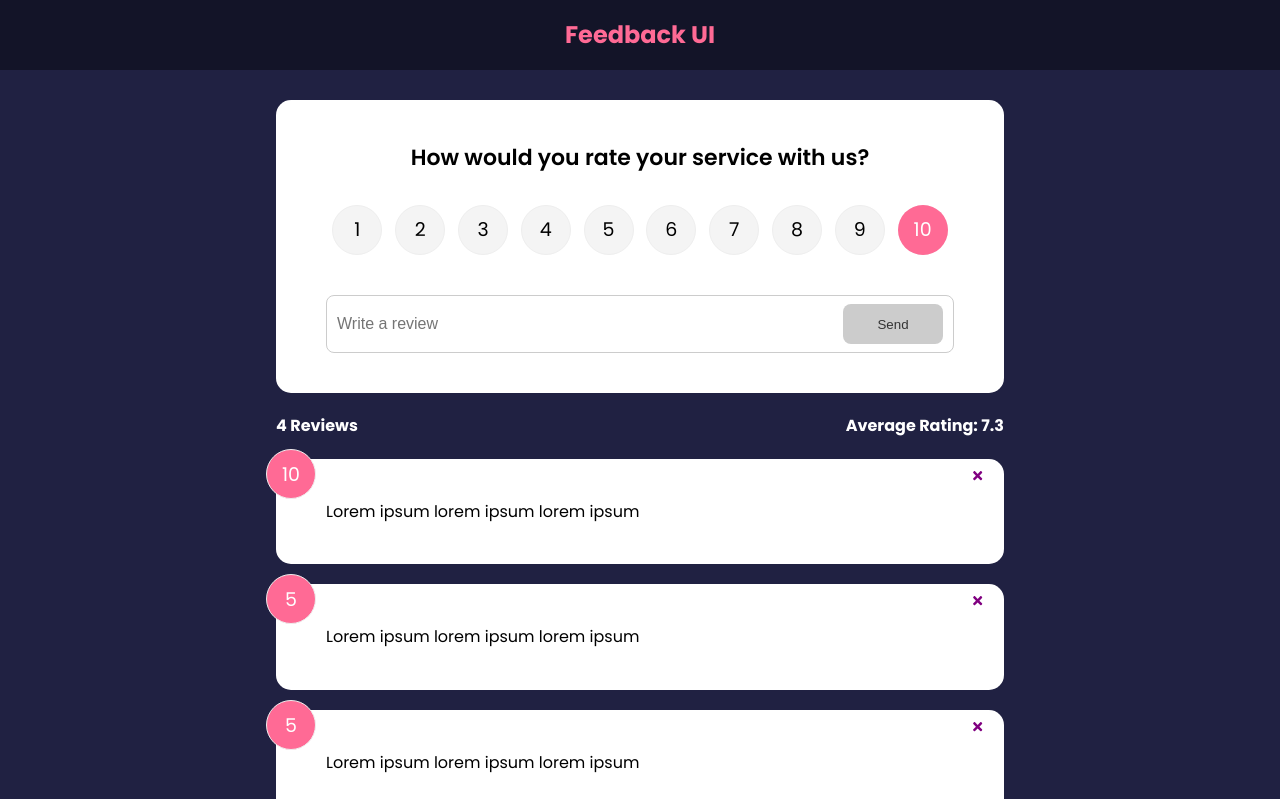
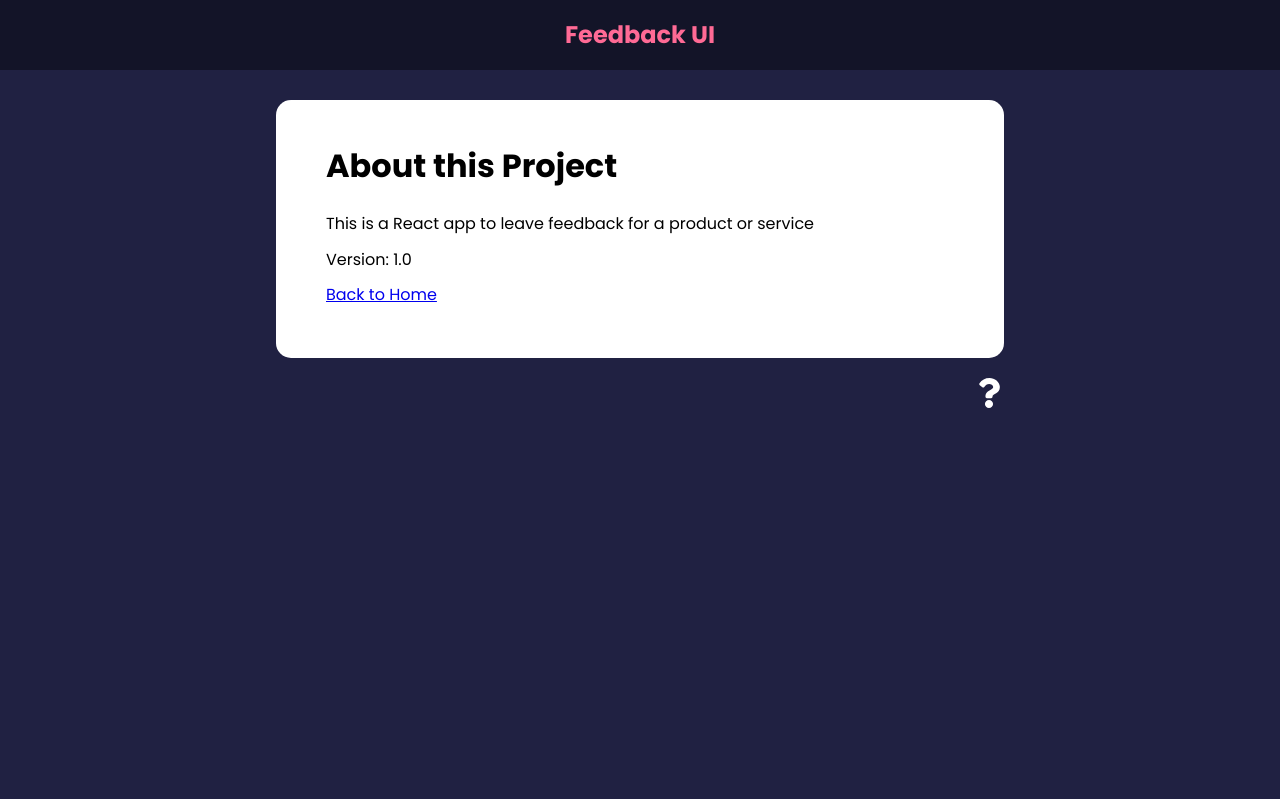
Before and after one commit to Acalltoredemption/feedback, a React (Create React App) app: page /about in a window 1280 px wide. Shown: the top 799 px of the page. Built offline with nearby package versions, Linux system fonts and the light colour scheme.

Commit message:
about page and routing

```diff
--- a/package.json
+++ b/package.json
@@ -10,6 +10,7 @@
     "react": "^18.1.0",
     "react-dom": "^18.1.0",
     "react-icons": "^4.3.1",
+    "react-router-dom": "^6.3.0",
     "react-scripts": "5.0.1",
     "uuid": "^8.3.2",
     "web-vitals": "^2.1.4"
--- a/src/App.js
+++ b/src/App.js
@@ -1,9 +1,12 @@
+import {BrowserRouter as Router, Route, Routes} from 'react-router-dom'
 import Header from "./components/Header";
 import FeedbackList from "./components/FeedbackList";
 import {useState} from 'react';
 import FeedbackData from "./data/FeedbackData";
 import FeedbackStats from "./components/FeedbackStats";
 import FeedbackForm from "./components/FeedbackForm";
+import AboutPage from "./pages/AboutPage";
+import AboutIconLink from './components/AboutIconLink';
 import {v4 as uuidv4} from 'uuid'
 
 function App(){
@@ -22,14 +25,25 @@
     }
 
     return (
-        <>
+
+        <Router>
         <Header />
         <div className="container">
-            <FeedbackForm handleAdd={addFeedback} />
-            <FeedbackStats feedback={feedback} />
-            <FeedbackList feedback={feedback} handleDelete={deleteFeedback} />
+            <Routes>
+            <Route exact path='/' element={
+                <>
+             <FeedbackForm handleAdd={addFeedback} />
+             <FeedbackStats feedback={feedback} />
+             <FeedbackList feedback={feedback} handleDelete={deleteFeedback} />
+                </>
+            }>
+            </Route>
+
+            <Route path='/about' element={<AboutPage />} />
+            </Routes>
+            <AboutIconLink />
         </div>
-        </>
+        </Router>
     )
 }
 
--- /dev/null
+++ b/src/components/AboutIconLink.jsx
@@ -0,0 +1,12 @@
+import {FaQuestion} from 'react-icons/fa'
+import {Link} from 'react-router-dom'
+
+export default function AboutIconLink() {
+  return (
+    <div className="about-link">
+        <Link to={{pathname: '/about'}}>
+        <FaQuestion size={30} />
+        </Link>
+    </div>
+  )
+}
--- /dev/null
+++ b/src/pages/AboutPage.jsx
@@ -0,0 +1,18 @@
+import Card from "../components/shared/Card"
+import {Link} from 'react-router-dom'
+
+export default function AboutPage() {
+  return (
+    <Card>
+        <div className="about">
+            <h1>About this Project</h1>
+            <p>This is a React app to leave feedback for a product or service</p>
+            <p>Version: 1.0</p>
+
+            <p>
+                <Link to="/">Back to Home</Link>
+            </p>
+        </div>
+        </Card>
+  )
+}
```
Also changed, not shown: 1 other file (tests, documents, lock files or other folders).
